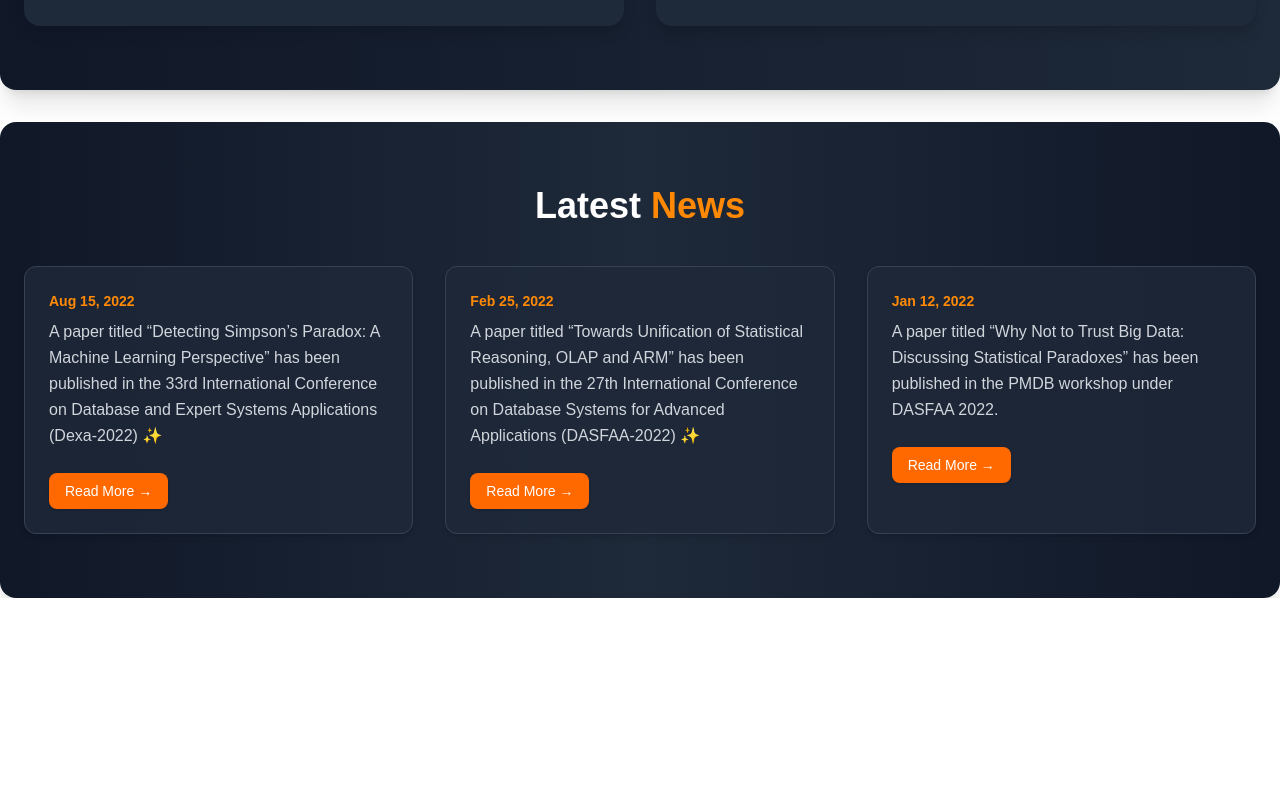
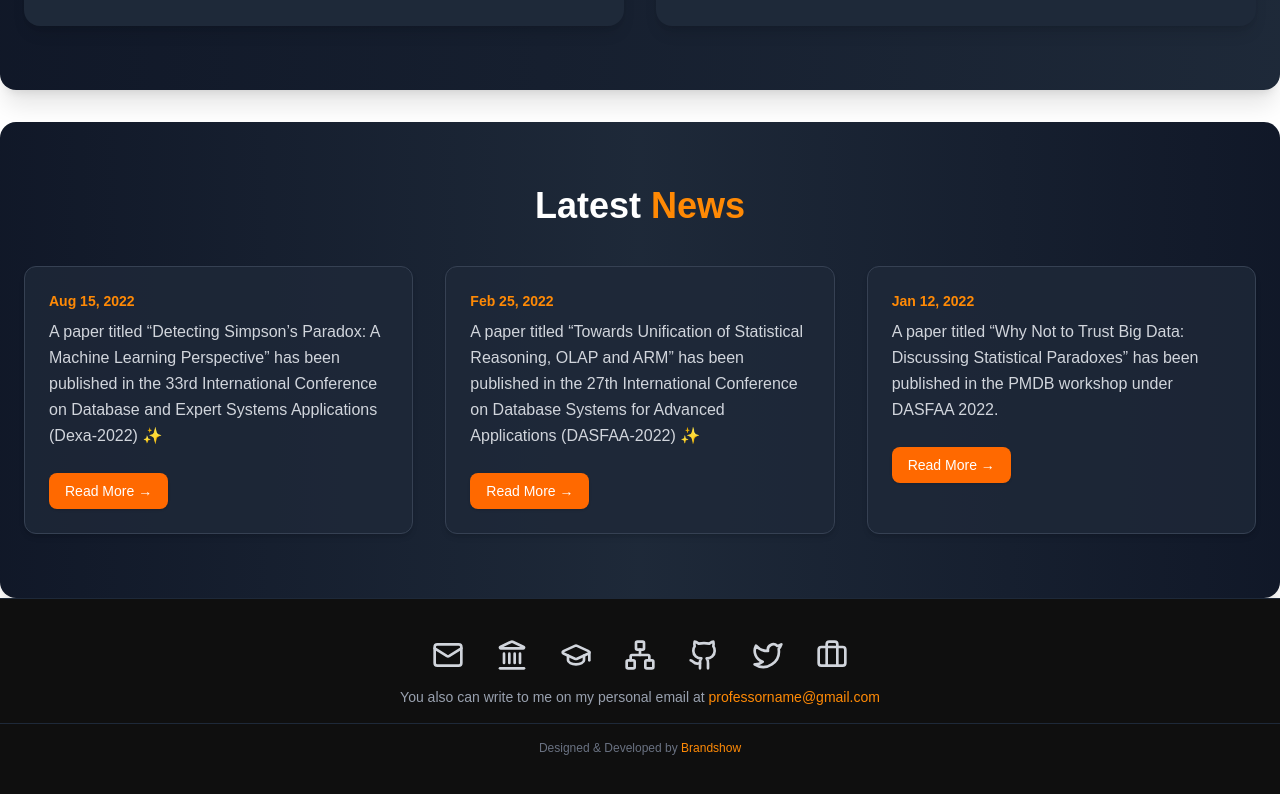
Before and after one commit to JatinBrandshow/portfolio-rahul-sharma, a Next.js app: page / in a window 1280 px wide. Shown: the part 1364-2158 px from the top of the page. Before the commit the page ends 1962 px from the top, so only its background shows below. Built offline with nearby package versions, Linux system fonts and the light colour scheme.

Commit message:
New Changes

```diff
--- a/package.json
+++ b/package.json
@@ -9,6 +9,7 @@
   },
   "dependencies": {
     "framer-motion": "^12.23.22",
+    "lucide-react": "^0.545.0",
     "next": "15.5.4",
     "react": "19.1.0",
     "react-dom": "19.1.0",
--- a/src/components/Footer.js
+++ b/src/components/Footer.js
@@ -1,11 +1,122 @@
+"use client";
+
 import React from "react";
+import {
+  Mail,
+  Github,
+  Twitter,
+  Briefcase,
+  Landmark,
+  GraduationCap,
+  Network,
+} from "lucide-react";
 
 const Footer = () => {
-    return (
-        <>
-            <div></div>
-        </>
-    );
+  return (
+    <footer className="bg-[#0f0f0f] text-gray-300 py-10 border-t border-gray-800">
+      {/* Social Icons */}
+      <div className="flex justify-center gap-8 mb-4">
+        {/* Email */}
+        <a
+          href="mailto:professorname@gmail.com"
+          className="hover:text-orange-400 transition"
+          aria-label="Email"
+        >
+          <Mail size={32} />
+        </a>
+
+        {/* ORCID */}
+        <a
+          href="https://orcid.org/"
+          target="_blank"
+          rel="noopener noreferrer"
+          className="hover:text-orange-400 transition"
+          aria-label="ORCID"
+        >
+          <Landmark size={32} />
+        </a>
+
+        {/* Google Scholar */}
+        <a
+          href="https://scholar.google.com/"
+          target="_blank"
+          rel="noopener noreferrer"
+          className="hover:text-orange-400 transition"
+          aria-label="Google Scholar"
+        >
+          <GraduationCap size={32} />
+        </a>
+
+        {/* ResearchGate */}
+        <a
+          href="https://www.researchgate.net/"
+          target="_blank"
+          rel="noopener noreferrer"
+          className="hover:text-orange-400 transition"
+          aria-label="ResearchGate"
+        >
+          <Network size={32} />
+        </a>
+
+        {/* GitHub */}
+        <a
+          href="https://github.com/"
+          target="_blank"
+          rel="noopener noreferrer"
+          className="hover:text-orange-400 transition"
+          aria-label="GitHub"
+        >
+          <Github size={32} />
+        </a>
+
+        {/* Twitter */}
+        <a
+          href="https://twitter.com/"
+          target="_blank"
+          rel="noopener noreferrer"
+          className="hover:text-orange-400 transition"
+          aria-label="Twitter"
+        >
+          <Twitter size={32} />
+        </a>
+
+        {/* Portfolio / LinkedIn */}
+        <a
+          href="https://linkedin.com/"
+          target="_blank"
+          rel="noopener noreferrer"
+          className="hover:text-orange-400 transition"
+          aria-label="Portfolio"
+        >
+          <Briefcase size={32} />
+        </a>
+      </div>
+
+      {/* Personal Email */}
+      <p className="text-center text-sm text-gray-400 mb-4">
+        You also can write to me on my personal email at{" "}
+        <a
+          href="mailto:professorname@gmail.com"
+          className="text-orange-400 hover:underline"
+        >
+          professorname@gmail.com
+        </a>
+      </p>
+
+      {/* Bottom credit line */}
+      <div className="text-center text-xs text-gray-500 border-t border-gray-800 pt-4">
+        Designed & Developed by{" "}
+        <a
+          href="https://brandshow.in"
+          target="_blank"
+          rel="noopener noreferrer"
+          className="text-orange-400 hover:underline"
+        >
+          Brandshow
+        </a>
+      </div>
+    </footer>
+  );
 };
 
 export default Footer;
--- a/src/components/NavBar.js
+++ b/src/components/NavBar.js
@@ -15,6 +15,7 @@ const Navbar = () => {
             <ul className="flex items-center gap-8 text-white text-sm font-medium">
                 <li><a href="#about" className="hover:text-orange-400 cursor-pointer transition">About</a></li>
                 <li><a href="#skills" className="hover:text-orange-400 cursor-pointer transition">Skills</a></li>
+                <li><a href="#news" className="hover:text-orange-400 cursor-pointer transition">News</a></li>
                 <li><a href="#projects" className="hover:text-orange-400 cursor-pointer transition">Projects</a></li>
                 <li><a href="#experience" className="hover:text-orange-400 cursor-pointer transition">Experience</a></li>
             </ul>
--- a/src/components/News.js
+++ b/src/components/News.js
@@ -26,7 +26,7 @@ const newsData = [
 
 const News = () => {
     return (
-        <section className="max-w-7xl mx-auto px-6 py-16 bg-gradient-to-r from-gray-900 via-gray-800 to-gray-900 rounded-2xl shadow-xl mt-8">
+        <section id="news" className="max-w-7xl mx-auto px-6 py-16 bg-gradient-to-r from-gray-900 via-gray-800 to-gray-900 rounded-2xl shadow-xl mt-8">
             <motion.h2
                 initial={{ opacity: 0, y: -20 }}
                 animate={{ opacity: 1, y: 0 }}
```
Also changed, not shown: 1 other file (tests, documents, lock files or other folders).
